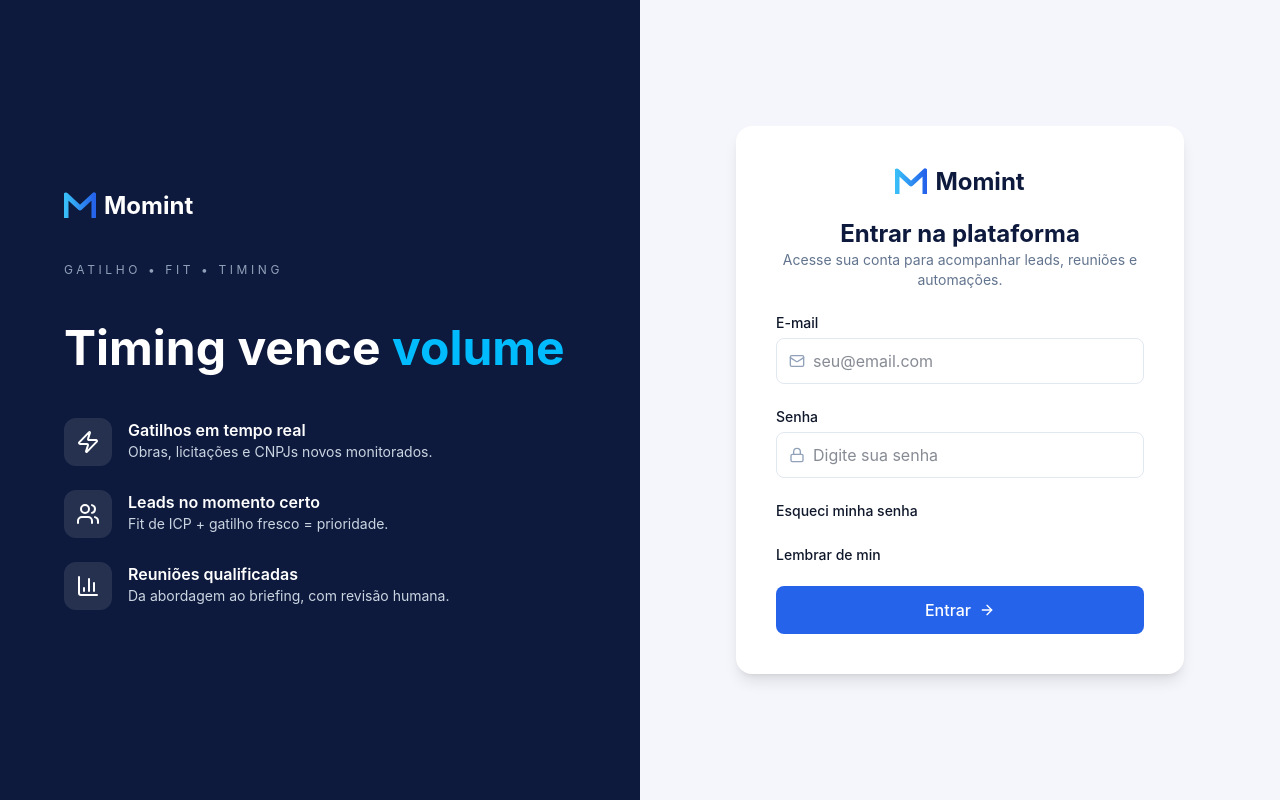
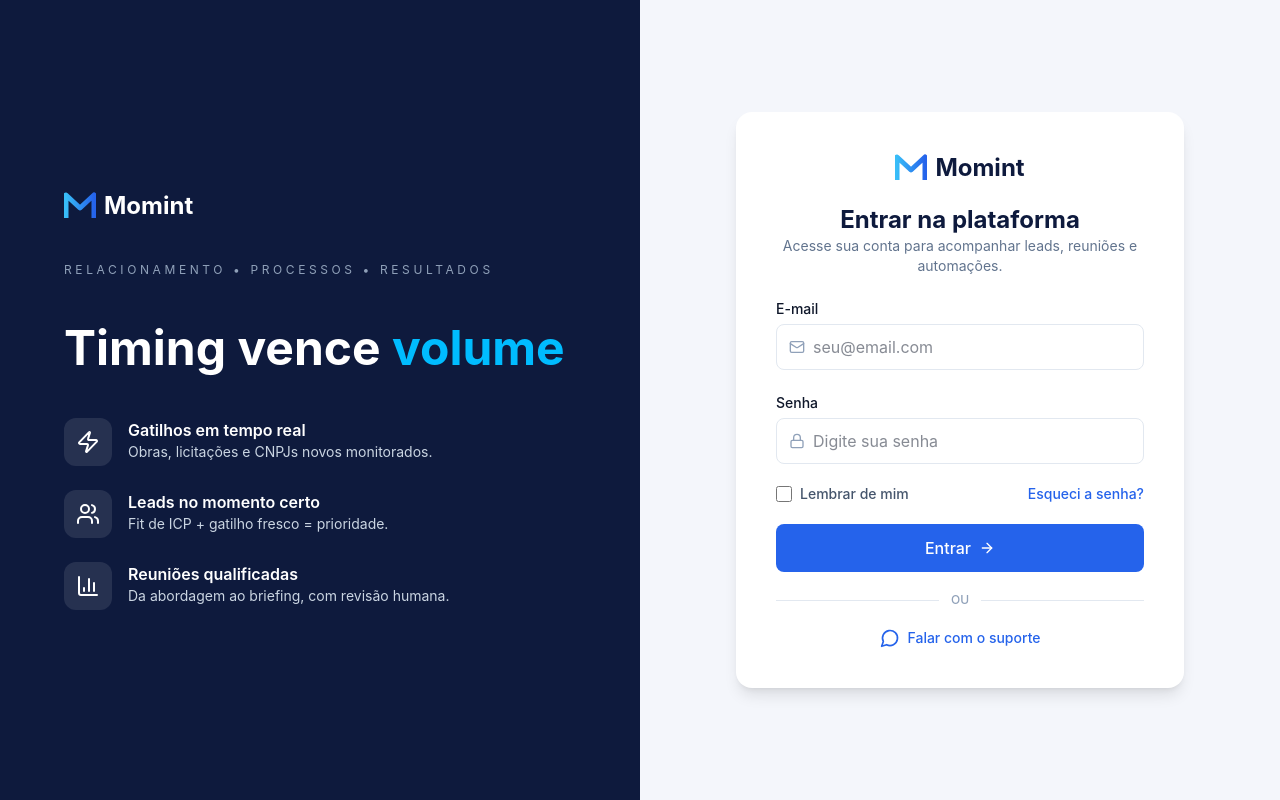
Before and after one commit to Christianleineker/momint, a Next.js app in the folder apps/web/: page /login in a window 1280 px wide. Built offline with nearby package versions, Linux system fonts and the light colour scheme.

Commit message:
feat(login): melhora opções de suporte e lembrar de mim

```diff
--- a/apps/web/src/app/login/page.tsx
+++ b/apps/web/src/app/login/page.tsx
@@ -1,4 +1,4 @@
-import { ArrowRight, BarChart3, Lock, Mail, Users, Zap } from "lucide-react";
+import { ArrowRight, BarChart3, Lock, Mail, MessageCircle, Users, Zap } from "lucide-react";
 import { Logo } from "@/components/ui";
 
 const DESTAQUES = [
@@ -12,7 +12,7 @@ export default function LoginPage() {
     <div className="grid min-h-screen lg:grid-cols-2">
       <div className="hidden flex-col justify-center gap-10 bg-navy px-16 text-white lg:flex">
         <Logo />
-        <p className="text-xs tracking-[0.3em] text-slate-400">GATILHO • FIT • TIMING</p>
+        <p className="text-xs tracking-[0.3em] text-slate-400">RELACIONAMENTO • PROCESSOS • RESULTADOS</p>
         <h1 className="text-5xl font-bold leading-tight">
           Timing vence <span className="text-sky-400">volume</span>
         </h1>
@@ -55,14 +55,26 @@ export default function LoginPage() {
               <input type="password" placeholder="Digite sua senha" className="flex-1 outline-none" />
             </div>
           </label>
-          <label className="block">
-            <span className="text-sm font-medium">Esqueci minha senha</span>
-          </label>
-          <label className="block">
-            <span className="text-sm font-medium">Lembrar de min</span>
-          </label>
+          <div className="flex items-center justify-between gap-4">
+            <label className="flex items-center gap-2 text-sm font-medium text-slate-600">
+              <input type="checkbox" className="h-4 w-4 rounded border-slate-300 text-acento focus:ring-acento" />
+              Lembrar de mim
+            </label>
+            <button type="button" className="text-sm font-medium text-acento transition hover:text-blue-700">
+              Esqueci a senha?
+            </button>
+          </div>
           <button type="button" className="flex w-full items-center justify-center gap-2 rounded-lg bg-acento py-3 font-medium text-white">
             Entrar <ArrowRight className="h-4 w-4" />
+          </button>
+          <div className="flex items-center gap-3">
+            <div className="h-px flex-1 bg-slate-200" />
+            <span className="text-xs font-medium uppercase text-slate-400">ou</span>
+            <div className="h-px flex-1 bg-slate-200" />
+          </div>
+          <button type="button" className="flex w-full items-center justify-center gap-2 text-sm font-medium text-acento transition hover:text-blue-700">
+            <MessageCircle className="h-5 w-5" />
+            Falar com o suporte
           </button>
         </form>
       </div>
```
